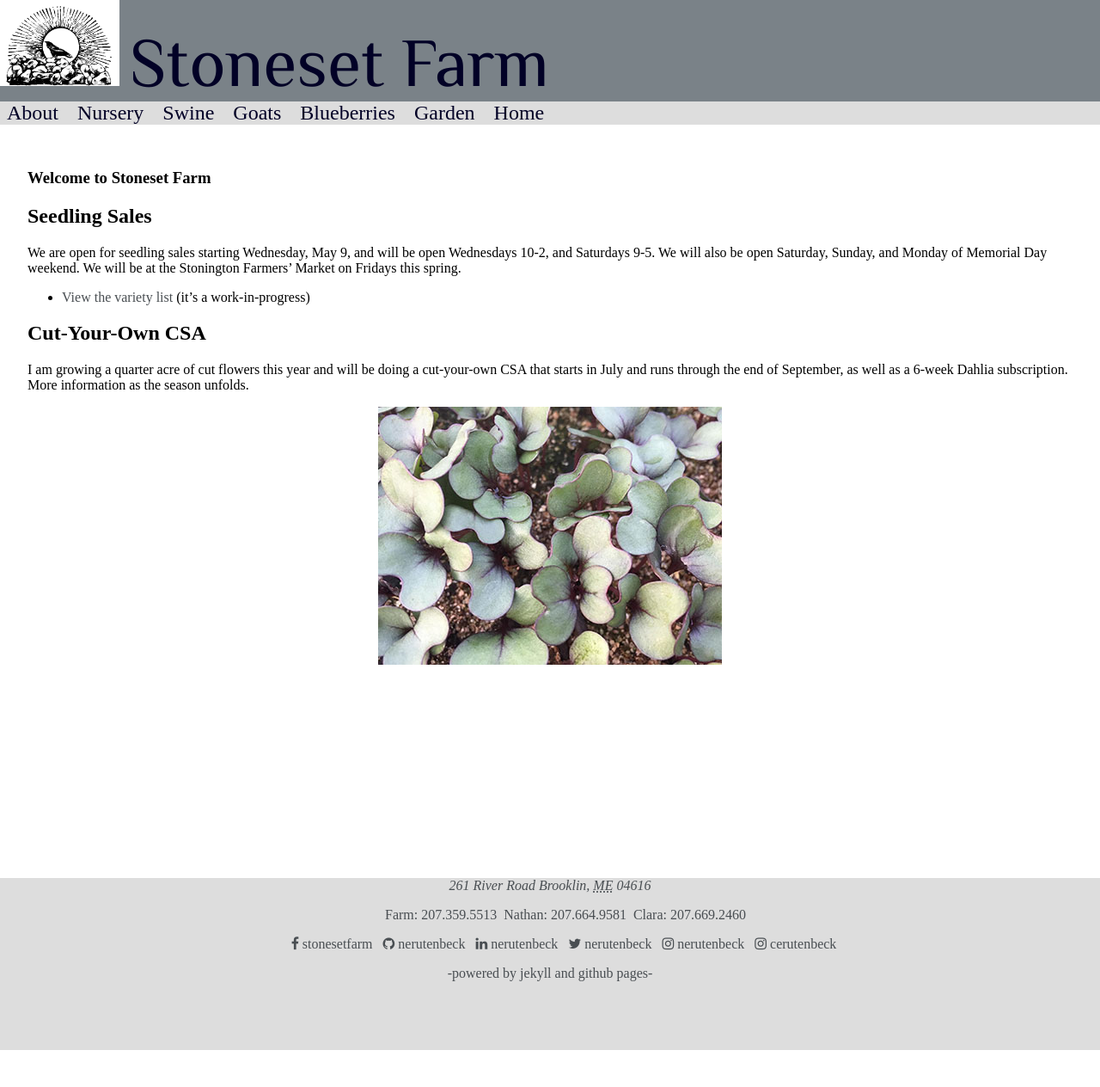
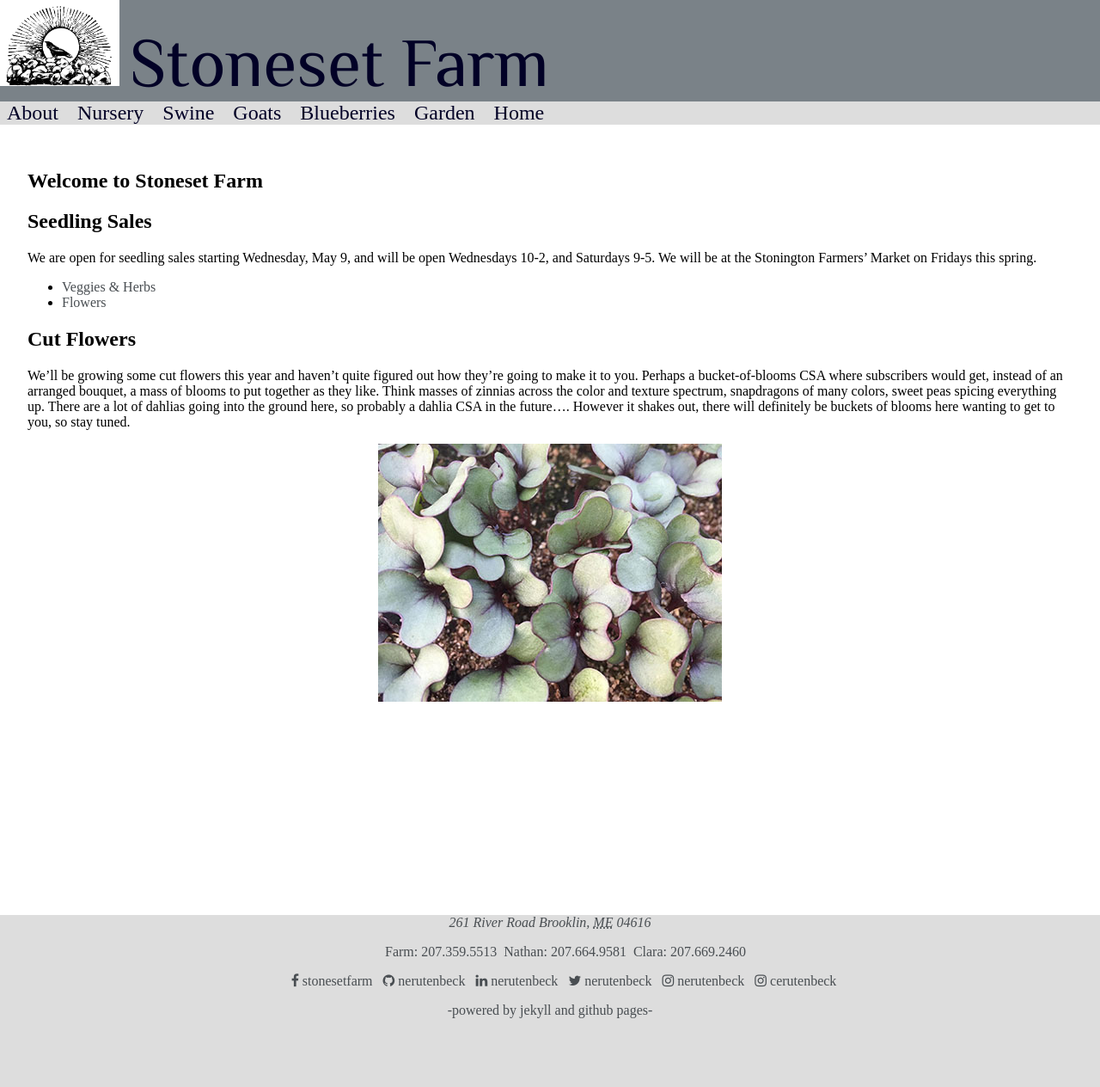
Before and after one commit to stonesetfarm/stonesetfarm.github.io, a Jekyll site: the page built from index.md, in a window 1280 px wide. Shown: the whole page at 86% size. Built offline with Jekyll 4.4.1, drawn with Linux system fonts in a browser that asks for light colours; nearby versions of some CDN libraries; some web fonts are replaced; before the commit the page ends 1221 px from its top, so only the background shows below that.

Commit message:
Update index.md

```diff
--- a/index.md
+++ b/index.md
@@ -2,13 +2,14 @@
 title: Home
 layout: page
 ---
-# Welcome to Stoneset Farm
+## Welcome to Stoneset Farm
 ## Seedling Sales
-We are open for seedling sales starting Wednesday, May 9, and will be open Wednesdays 10-2, and Saturdays 9-5. We will also be open Saturday, Sunday, and Monday of Memorial Day weekend. We will be at the Stonington Farmers’ Market on Fridays this spring.
+We are open for seedling sales starting Wednesday, May 9, and will be open Wednesdays 10-2, and Saturdays 9-5. We will be at the Stonington Farmers’ Market on Fridays this spring.
 
-* [View the variety list](https://docs.google.com/document/d/1hokT20-DOiCzJk0jXILHkg_kjQ0xzQq65AMgC7nXAhg/edit) (it's a work-in-progress)
+* [Veggies & Herbs](https://docs.google.com/document/u/2/d/1hokT20-DOiCzJk0jXILHkg_kjQ0xzQq65AMgC7nXAhg/edit?usp=sharing)
+* [Flowers](https://docs.google.com/document/d/1qyVGsNIbC7q8dt_8I8ReOKof1tUur22lPl_BfGyGqt0/edit)
 
-## Cut-Your-Own CSA
-I am growing a quarter acre of cut flowers this year and will be doing a cut-your-own CSA that starts in July and runs through the end of September, as well as a 6-week Dahlia subscription. More information as the season unfolds.
+## Cut Flowers
+We'll be growing some cut flowers this year and haven't quite figured out how they're going to make it to you. Perhaps a bucket-of-blooms CSA where subscribers would get, instead of an arranged bouquet, a mass of blooms to put together as they like. Think masses of zinnias across the color and texture spectrum, snapdragons of many colors, sweet peas spicing everything up. There are a lot of dahlias going into the ground here, so probably a dahlia CSA in the future.... However it shakes out, there will definitely be buckets of blooms here wanting to get to you, so stay tuned.
 
 ![seedling](/assets/images/seedling-400.jpg)
```
